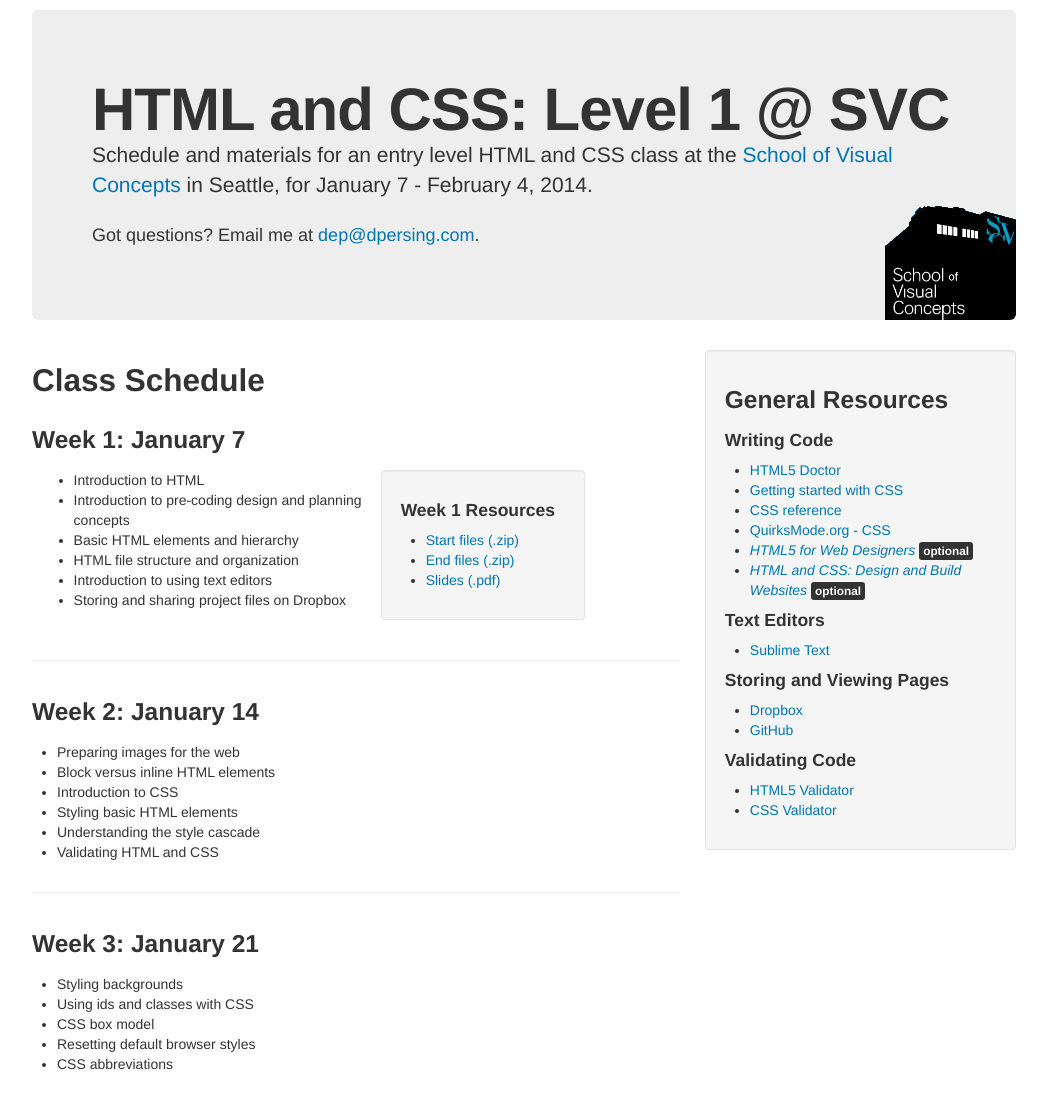
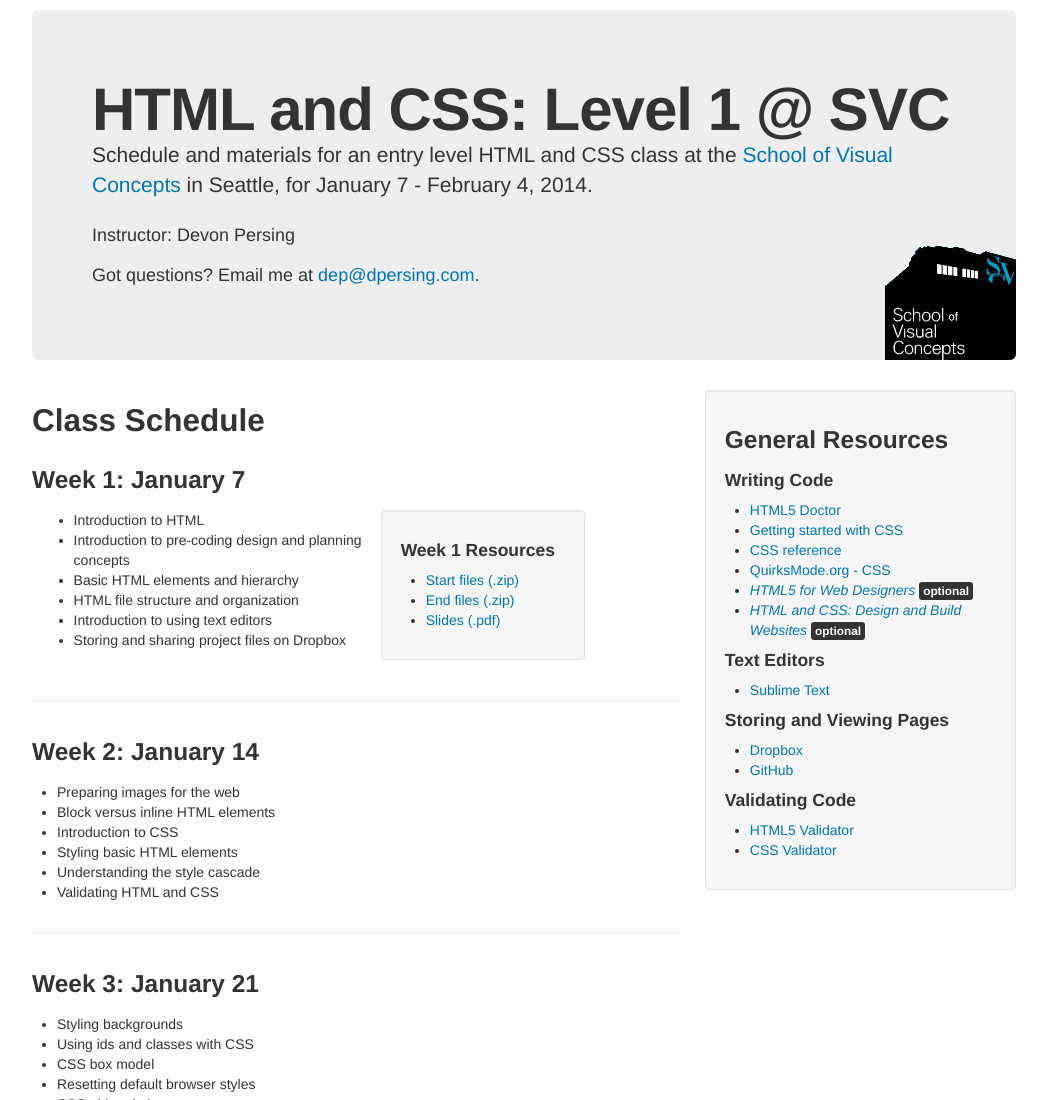
Before and after one commit to dpersing/dpersing.github.io, a plain HTML site: page svc/index.html in a window 1280 px wide. Shown: the top 1100 px of the page, without its empty margins (116-1163 px from the left). Drawn offline with nearby package versions, Linux system fonts and the light colour scheme.

Commit message:
added name to page

```diff
--- a/svc/index.html
+++ b/svc/index.html
@@ -33,6 +33,7 @@
 		<header class="hero-unit" role="banner">
 			<h1>HTML and CSS: Level 1 @ SVC</h1>
 			<p class="lead">Schedule and materials for an entry level HTML and CSS class at the <a href="https://www.svcseattle.com/">School of Visual Concepts</a> in Seattle, for January 7 - February 4, 2014.</p>
+			<p>Instructor: Devon Persing</p>
 			<p>Got questions? Email me at <a href="mailto:dep@dpersing.com">dep@dpersing.com</a>.</p>
 		</header>
 
```
